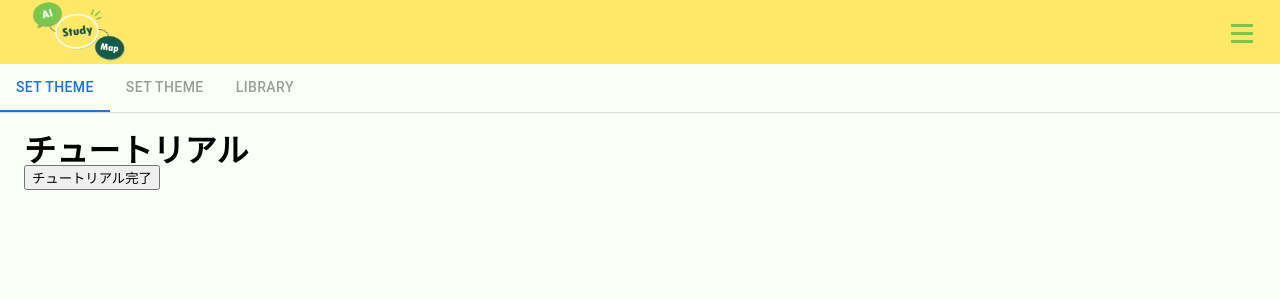
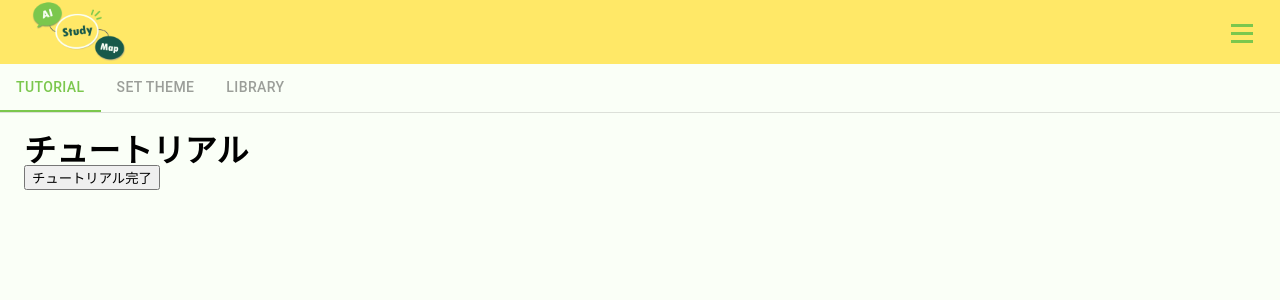
Before and after one commit to AI-Study-Map/ai-study-map, a React (Create React App) app in the folder react_app/: page /start in a window 1280 px wide. Shown: the top 300 px of the page. Built offline with nearby package versions, Linux system fonts and the light colour scheme.

Commit message:
タブの色変更

```diff
--- a/react_app/src/pages/Start.jsx
+++ b/react_app/src/pages/Start.jsx
@@ -79,10 +79,10 @@ function Start() {
             <Header />
             <Box sx={{ width: '100%' }}>
                 <Box sx={{ borderBottom: 1, borderColor: 'divider' }}>
-                    <Tabs value={value} onChange={handleChange} aria-label="basic tabs example">
-                        <Tab label="Set Theme" {...a11yProps(0)} />
-                        <Tab label="Set Theme" {...a11yProps(1)} disabled={isTabsDisabled} />
-                        <Tab label="Library" {...a11yProps(2)} disabled={isTabsDisabled} />
+                    <Tabs value={value} onChange={handleChange} aria-label="basic tabs example" sx={{'& .MuiTabs-indicator': {backgroundColor: '#7BC74D'}}}>
+                        <Tab label="Tutorial" {...a11yProps(0)} sx={{'&.Mui-selected': {color: '#7BC74D'}}}/>
+                        <Tab label="Set Theme" {...a11yProps(1)} disabled={isTabsDisabled} sx={{'&.Mui-selected': {color: '#7BC74D'}}}/>
+                        <Tab label="Library" {...a11yProps(2)} disabled={isTabsDisabled} sx={{'&.Mui-selected': {color: '#7BC74D'}}}/>
                     </Tabs>
             </Box>
             <CustomTabPanel value={value} index={0}>
```
